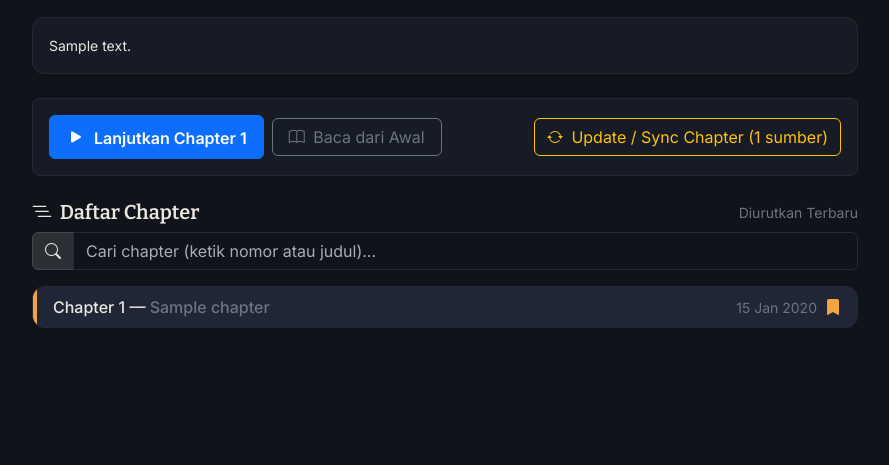
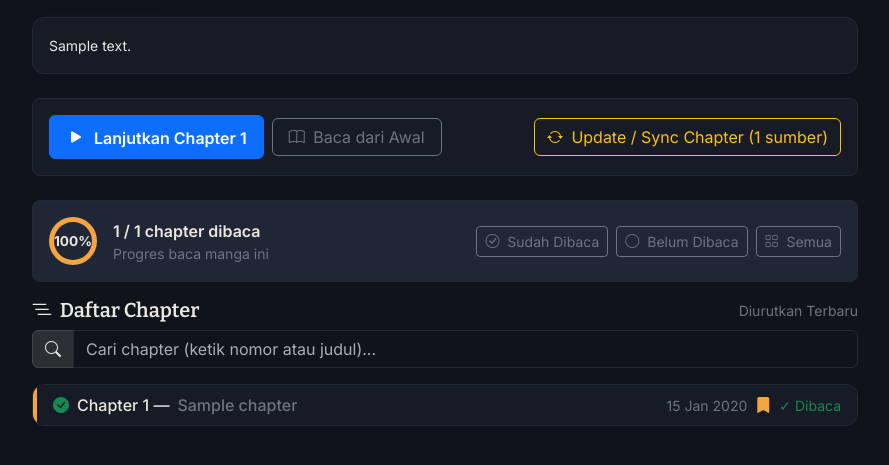
Before and after one commit to tommianggoro/manga-reader-app, a PHP site: page /manga.php?manga_id=1 in a window 1280 px wide. Shown: the part 285-750 px from the top of the page, without its empty margins (195-1084 px from the left). Run offline with PHP 8.4, Linux system fonts and the light colour scheme; the visitor is signed in with stand-in values (Sample User, id 1); tables that the repository leaves empty hold one stand-in row (values such as "Sample post"); grey boxes marked "Sample" are stand-in pictures.

Commit message:
feat: P1 - Continue Reading on index.php + Reading History on manga.php
- index.php: Added 'Lanjutkan Baca' section showing 5 most recently read manga with progress bars
- manga.php: Added reading progress summary circle + chapter read/unread indicators + filter buttons
- Uses existing reading_progress + user_manga_state tables, no schema changes

```diff
--- a/manga.php
+++ b/manga.php
@@ -28,6 +28,25 @@ $chapters = $stmt->fetchAll();
 $stmt = $pdo->prepare("SELECT chapter_id, chapter_number FROM chapters WHERE manga_id = :id ORDER BY chapter_number ASC LIMIT 1");
 $stmt->execute([":id" => $mangaId]);
 $firstChapter = $stmt->fetch();
+
+// ==== Reading history untuk manga ini (user login) ====
+$readChapterIds = []; // chapter_id -> updated_at (waktu baca terakhir)
+if ($userId) {
+    $stmt = $pdo->prepare("
+        SELECT rp.chapter_id, rp.updated_at
+        FROM reading_progress rp
+        JOIN chapters c ON c.id = rp.chapter_id
+        WHERE rp.user_id = :uid AND c.manga_id = :mid
+        ORDER BY rp.updated_at DESC
+    ");
+    $stmt->execute([":uid" => $userId, ":mid" => $mangaId]);
+    foreach ($stmt->fetchAll() as $row) {
+        $readChapterIds[$row["chapter_id"]] = $row["updated_at"];
+    }
+}
+$totalChaptersInManga = count($chapters);
+$readChaptersCount = count($readChapterIds);
+$readPercent = $totalChaptersInManga > 0 ? round(($readChaptersCount / $totalChaptersInManga) * 100) : 0;
 
 // Helper format tanggal singkat ala Indonesia, mis. "29 Jul 2026"
 function formatTanggalIndo($datetime) {
@@ -135,6 +154,8 @@ function formatTanggalIndo($datetime) {
         .chapter-list-wrap { max-height: 520px; overflow-y: auto; border-radius: 12px; border: 1px solid var(--bs-border-color); overflow-x: hidden; background: var(--bs-secondary-bg); }
         .list-group-item { background: var(--bs-secondary-bg); border-color: var(--bs-border-color); transition: all 0.15s ease; }
         .list-group-item.current-read { border-left: 4px solid var(--bs-primary); background: var(--bs-tertiary-bg); }
+        .list-group-item.chapter-read { background: var(--bs-secondary-bg); }
+        .list-group-item.chapter-read:hover { background: var(--bs-tertiary-bg); }
         .list-group-item-action:hover { background: var(--bs-tertiary-bg); transform: translateX(3px); }
 
         .no-result { color: #7c8194; }
@@ -146,12 +167,19 @@ function formatTanggalIndo($datetime) {
         .list-group-item.just-added {
             animation: newChapterRowFlash 2s ease-out;
         }
+
+        /* Progress Summary */
+        .progress-summary { animation: fadeIn 0.3s ease; }
+        @keyframes fadeIn { from { opacity: 0; transform: translateY(-10px); } to { opacity: 1; transform: translateY(0); } }
+        .progress-circle { position: relative; }
+
         @media (max-width: 576px) {
             .theme-toggle-btn { width: 42px; height: 42px; }
             .fav-star-btn { width: 44px; height: 44px; }
 
             .action-buttons-row { flex-direction: column; align-items: stretch !important; }
             .action-buttons-row .btn { width: 100%; margin-left: 0 !important; }
+            .progress-summary .d-flex { flex-direction: column; align-items: flex-start !important; }
         }
     </style>
 </head>
@@ -267,6 +295,34 @@ function formatTanggalIndo($datetime) {
         <?php endif; ?>
     </div>
 
+    <!-- Reading Progress Summary (Logged-in Users) -->
+    <?php if ($userId): ?>
+    <div class="progress-summary mb-3 p-3 rounded-3" style="background: var(--bs-tertiary-bg); border: 1px solid var(--bs-border-color);">
+        <div class="d-flex align-items-center justify-content-between flex-wrap gap-2">
+            <div class="d-flex align-items-center gap-3 flex-wrap">
+                <div class="progress-circle" style="width: 48px; height: 48px; border-radius: 50%; background: conic-gradient(var(--bs-primary) <?= $readPercent * 3.6 ?>deg, var(--bs-border-color) 0deg); display: flex; align-items: center; justify-content: center;">
+                    <div style="width: 38px; height: 38px; border-radius: 50%; background: var(--bs-tertiary-bg); display: flex; align-items: center; justify-content: center; font-weight: 700; font-size: 0.85rem;"><?= $readPercent ?>%</div>
+                </div>
+                <div>
+                    <div class="fw-semibold"><?= $readChaptersCount ?> / <?= $totalChaptersInManga ?> chapter dibaca</div>
+                    <div class="small text-secondary">Progres baca manga ini</div>
+                </div>
+            </div>
+            <div class="d-flex gap-2 flex-wrap">
+                <button type="button" class="btn btn-outline-secondary btn-sm" id="filterReadBtn" title="Tampilkan hanya chapter sudah dibaca">
+                    <i class="bi bi-check-circle me-1"></i> Sudah Dibaca
+                </button>
+                <button type="button" class="btn btn-outline-secondary btn-sm" id="filterUnreadBtn" title="Tampilkan hanya chapter belum dibaca">
+                    <i class="bi bi-circle me-1"></i> Belum Dibaca
+                </button>
+                <button type="button" class="btn btn-outline-secondary btn-sm" id="filterAllBtn" title="Tampilkan semua chapter">
+                    <i class="bi bi-grid me-1"></i> Semua
+                </button>
+            </div>
+        </div>
+    </div>
+    <?php endif; ?>
+
     <!-- Chapter Search & List Header -->
     <div class="d-flex align-items-center justify-content-between mb-2">
         <h2 class="h5 brand-font mb-0"><i class="bi bi-list-nested me-1"></i> Daftar Chapter</h2>
@@ -280,19 +336,29 @@ function formatTanggalIndo($datetime) {
 
     <div class="chapter-list-wrap">
         <div class="list-group list-group-flush" id="chapterList">
-            <?php foreach ($chapters as $ch): ?>
-                <?php $isCurrent = $userId && !empty($manga['last_read_chapter_id']) && $manga['last_read_chapter_id'] === $ch['chapter_id']; ?>
-                <a class="list-group-item list-group-item-action d-flex justify-content-between align-items-center py-2.5 px-3 <?= $isCurrent ? 'current-read' : '' ?>"
+            <?php foreach ($chapters as $ch):
+                $isCurrent = $userId && !empty($manga['last_read_chapter_id']) && $manga['last_read_chapter_id'] === $ch['chapter_id'];
+                $isRead = $userId && isset($readChapterIds[$ch['chapter_id']]);
+                $readAt = $isRead ? $readChapterIds[$ch['chapter_id']] : null;
+            ?>
+                <a class="list-group-item list-group-item-action d-flex justify-content-between align-items-center py-2.5 px-3 <?= $isCurrent ? 'current-read' : '' ?> <?= $isRead ? 'chapter-read' : '' ?>"
                    href="reader.php?chapter_id=<?= urlencode($ch['chapter_id']) ?>"
                    data-chapter-id="<?= htmlspecialchars($ch['chapter_id']) ?>"
-                   data-search="<?= htmlspecialchars(mb_strtolower($ch['chapter_number'] . ' ' . ($ch['chapter_title'] ?? ''))) ?>">
-                    <span class="fw-medium">
+                   data-search="<?= htmlspecialchars(mb_strtolower($ch['chapter_number'] . ' ' . ($ch['chapter_title'] ?? ''))) ?>"
+                   data-read="<?= $isRead ? '1' : '0' ?>">
+                    <span class="fw-medium d-flex align-items-center gap-2">
+                        <?php if ($isRead): ?>
+                            <i class="bi bi-check-circle-fill text-success" title="Dibaca pada <?= formatTanggalIndo($readAt) ?>"></i>
+                        <?php else: ?>
+                            <i class="bi bi-circle text-secondary" style="opacity: 0.4;" title="Belum dibaca"></i>
+                        <?php endif; ?>
                         Chapter <?= (float) $ch['chapter_number'] ?>
                         <?= $ch['chapter_title'] ? " — <span class='text-secondary font-normal'>" . htmlspecialchars($ch['chapter_title']) . "</span>" : "" ?>
                     </span>
                     <span class="d-flex align-items-center gap-2 flex-shrink-0">
                         <small class="text-secondary"><?= formatTanggalIndo($ch['updated_at'] ?? $ch['created_at']) ?></small>
                         <?php if ($isCurrent): ?><i class="bi bi-bookmark-fill text-primary current-read-icon" title="Chapter terakhir dibaca"></i><?php endif; ?>
+                        <?php if ($isRead): ?><small class="text-success">✓ Dibaca</small><?php endif; ?>
                     </span>
                 </a>
             <?php endforeach; ?>
@@ -381,6 +447,47 @@ function formatTanggalIndo($datetime) {
             if (match) visibleCount++;
         });
         noResult.style.display = visibleCount === 0 ? "block" : "none";
+    });
+
+    // Chapter read filter (Sudah Dibaca / Belum Dibaca / Semua)
+    const filterReadBtn = document.getElementById("filterReadBtn");
+    const filterUnreadBtn = document.getElementById("filterUnreadBtn");
+    const filterAllBtn = document.getElementById("filterAllBtn");
+
+    function setFilterMode(mode) {
+        // mode: 'read', 'unread', 'all'
+        items.forEach(item => {
+            const isRead = item.dataset.read === '1';
+            const isHiddenBySearch = item.classList.contains('d-none'); // already hidden by search
+
+            let show = false;
+            if (mode === 'read') show = isRead;
+            else if (mode === 'unread') show = !isRead;
+            else show = true; // all
+
+            // Combine with search filter
+            item.classList.toggle("d-none", !show || isHiddenBySearch);
+        });
+
+        // Update button active states
+        [filterReadBtn, filterUnreadBtn, filterAllBtn].forEach(b => b?.classList.remove('active'));
+        if (mode === 'read') filterReadBtn?.classList.add('active');
+        else if (mode === 'unread') filterUnreadBtn?.classList.add('active');
+        else filterAllBtn?.classList.add('active');
+    }
+
+    filterReadBtn?.addEventListener("click", () => setFilterMode('read'));
+    filterUnreadBtn?.addEventListener("click", () => setFilterMode('unread'));
+    filterAllBtn?.addEventListener("click", () => setFilterMode('all'));
+
+    // Also apply filter when search changes
+    const originalSearchHandler = searchInput.oninput;
+    searchInput.addEventListener("input", () => {
+        // Re-apply current filter after search
+        const activeBtn = document.querySelector("#filterReadBtn.active, #filterUnreadBtn.active, #filterAllBtn.active");
+        if (activeBtn === filterReadBtn) setFilterMode('read');
+        else if (activeBtn === filterUnreadBtn) setFilterMode('unread');
+        else setFilterMode('all');
     });
 
     // Toggle favorit -- kalau GUEST, tampilkan modal login dulu (tidak hit API).
```
